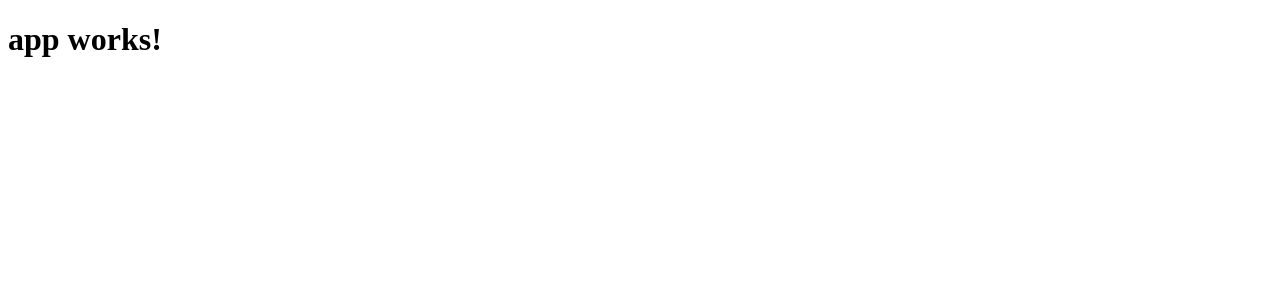
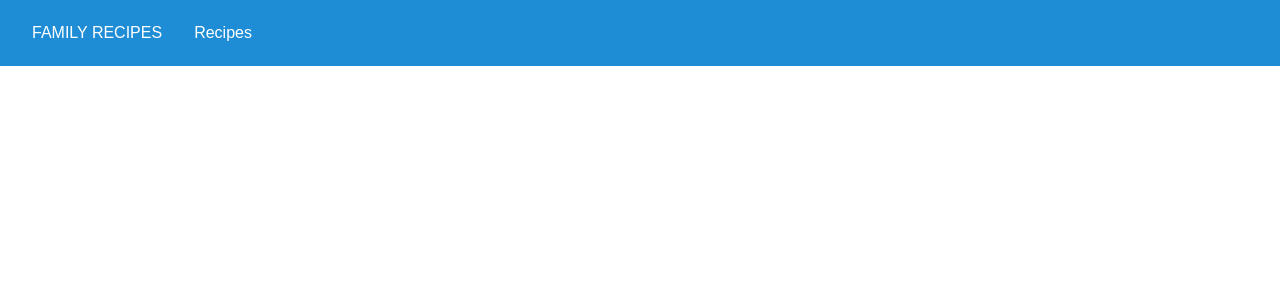
Before and after one commit to code0wl/angular-albumshopper-app, an Angular app: page / in a window 1280 px wide. Shown: the top 300 px of the page. Built offline with nearby package versions, Linux system fonts and the light colour scheme.

Commit message:
styles for navigation

```diff
--- a/src/app/app.component.html
+++ b/src/app/app.component.html
@@ -1,3 +1 @@
-<h1>
-  {{title}}
-</h1>
+<app-navigation></app-navigation>
--- /dev/null
+++ b/src/app/navigation/navigation.component.css
@@ -0,0 +1,13 @@
+.home-menu {
+    padding: 1rem;
+    background-color: #1f8dd6;
+}
+
+.home-menu a {
+    color: white;
+}
+
+.home-menu a:hover {
+    background-color: #1f8dd6;
+    text-decoration: underline;
+}
--- /dev/null
+++ b/src/app/navigation/navigation.component.html
@@ -0,0 +1,6 @@
+<div class="home-menu pure-menu pure-menu-horizontal pure-menu-fixed">
+    <a href="#" class="pure-menu-heading pure-menu-link"> Family recipes </a>
+    <ul class="pure-menu-list">
+        <li class="pure-menu-item"><a href="#" class="pure-menu-link">Recipes</a></li>
+    </ul>
+</div>
--- /dev/null
+++ b/src/app/navigation/navigation.component.ts
@@ -0,0 +1,15 @@
+import { Component, OnInit } from '@angular/core';
+
+@Component({
+  selector: 'app-navigation',
+  templateUrl: './navigation.component.html',
+  styleUrls: ['./navigation.component.css']
+})
+export class NavigationComponent implements OnInit {
+
+  constructor() { }
+
+  ngOnInit() {
+  }
+
+}
--- a/src/index.html
+++ b/src/index.html
@@ -1,14 +1,17 @@
 <!doctype html>
 <html>
+
 <head>
     <meta charset="utf-8">
     <title>RecipeApp</title>
     <base href="/">
-
+    <link rel="stylesheet" href="https://unpkg.com/purecss@0.6.1/build/pure-min.css">
     <meta name="viewport" content="width=device-width, initial-scale=1">
     <link rel="icon" type="image/x-icon" href="favicon.ico">
 </head>
+
 <body>
     <app-root>Loading...</app-root>
 </body>
+
 </html>
```
Also changed, not shown: src/app/app.module.ts (+6 -1 lines), package.json (indentation only), 1 other file (tests, documents, lock files or other folders). Lines whose indentation alone changed are shown as unchanged.
